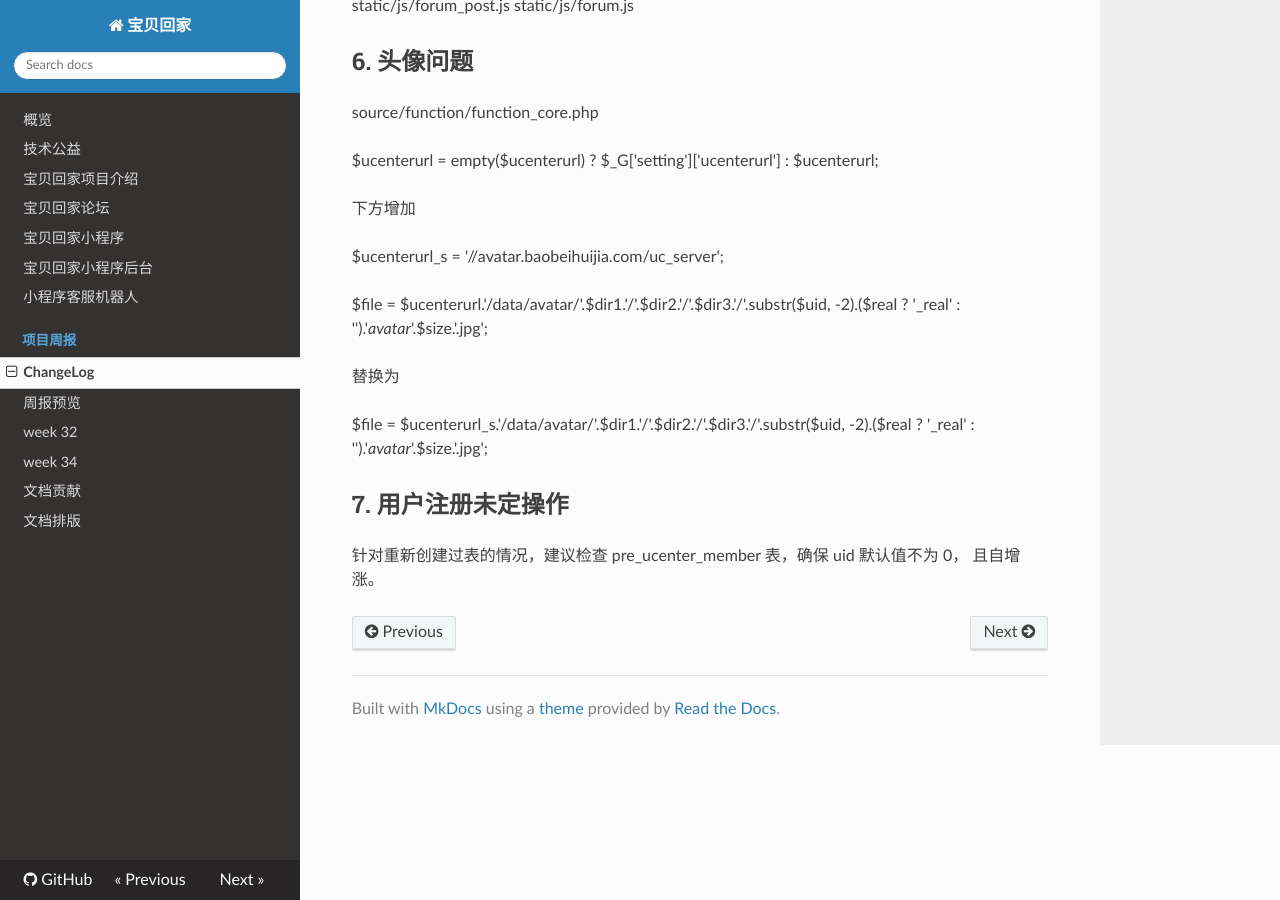
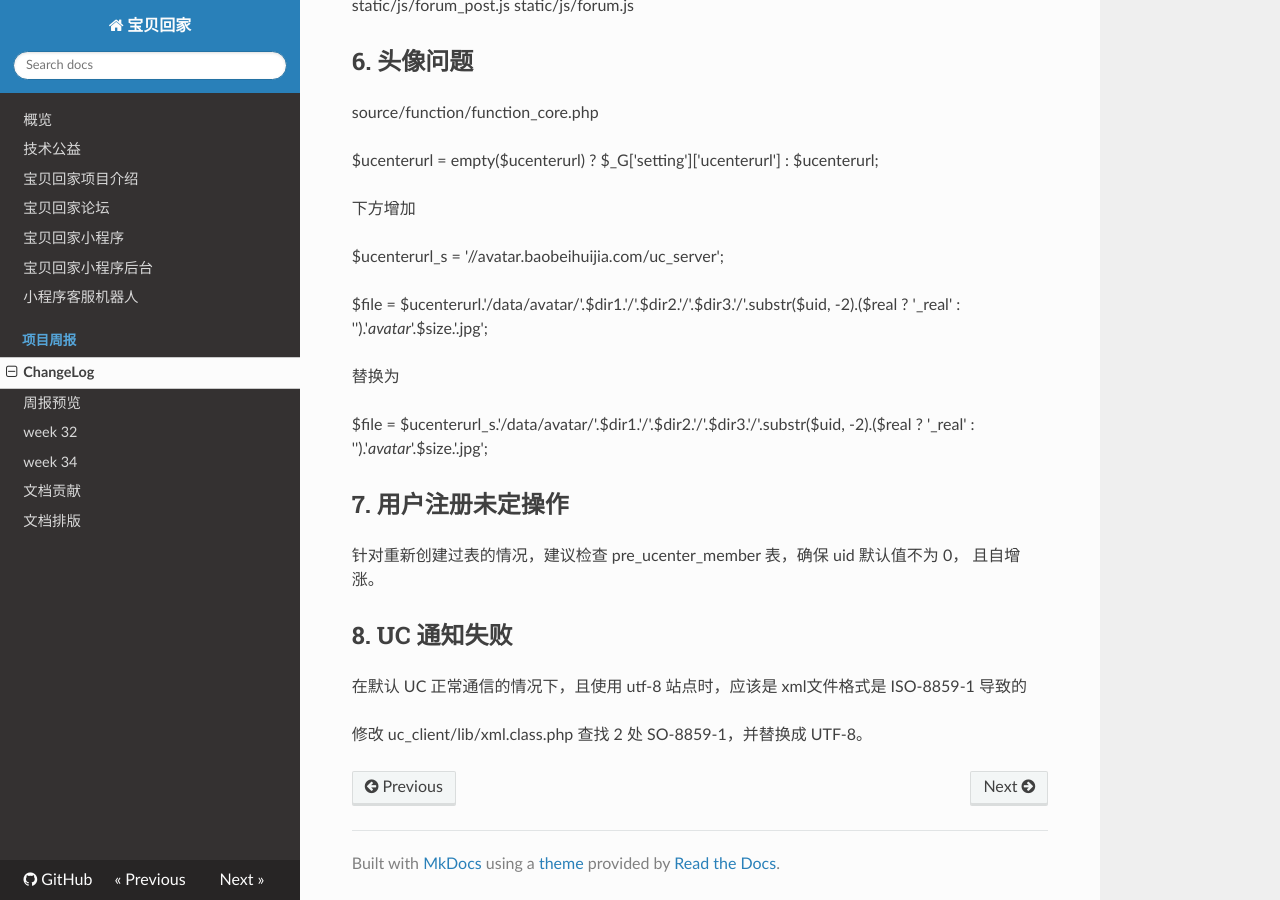
Before and after one commit to bbhj/intro, an MkDocs documentation site: the page built from docs/weekly/changelog.md, in a window 1280 px wide and 900 px high, scrolled down 1480 px. Built offline with MkDocs 1.6.1, drawn with Linux system fonts in a browser that asks for light colours; nearby versions of some CDN libraries; old or Windows-style settings are respelled for this version of MkDocs.

Commit message:
modify week34

```diff
--- a/docs/weekly/changelog.md
+++ b/docs/weekly/changelog.md
@@ -80,3 +80,10 @@ $file = $ucenterurl_s.'/data/avatar/'.$dir1.'/'.$dir2.'/'.$dir3.'/'.substr($uid,
 ##7. 用户注册未定操作##
 
 针对重新创建过表的情况，建议检查 pre_ucenter_member 表，确保 uid 默认值不为 0， 且自增涨。
+
+
+##8. UC 通知失败##
+
+在默认 UC 正常通信的情况下，且使用 utf-8 站点时，应该是 xml文件格式是 ISO-8859-1 导致的
+
+修改 uc_client/lib/xml.class.php 查找 2 处 SO-8859-1，并替换成 UTF-8。
```
